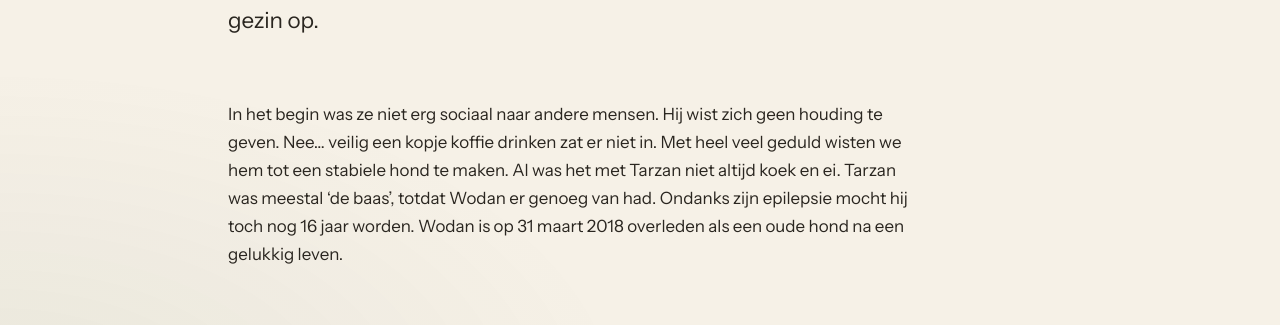
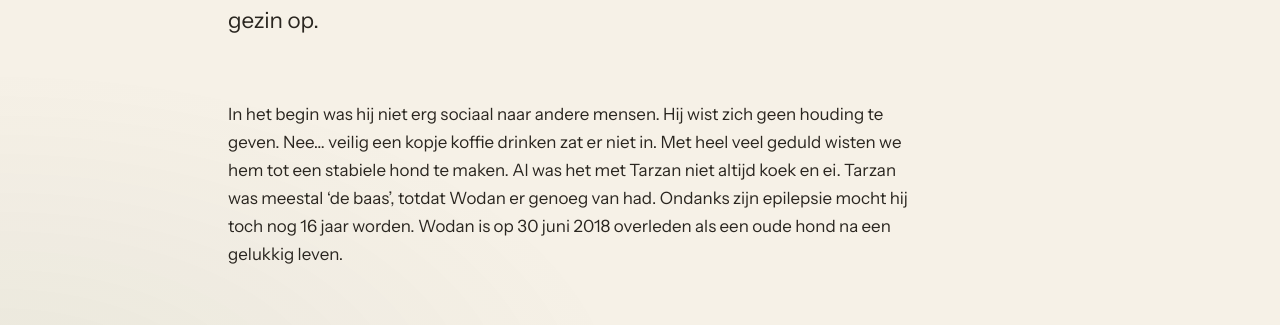
Before and after one commit to alexscheffer/familiescheffer, a Jekyll site: the page built from honden/wodan.html, in a window 1280 px wide. Shown: the part 486-811 px from the top of the page. Built offline with Jekyll 4.4.1, drawn with Linux system fonts in a browser that asks for light colours.

Commit message:
init 2026.06.05.16.30

```diff
--- a/honden/wodan.html
+++ b/honden/wodan.html
@@ -24,12 +24,12 @@ permalink: /honden/wodan/
 
   <section class="section">
     <p>
-      In het begin was ze niet erg sociaal naar andere mensen. Hij wist zich
+      In het begin was hij niet erg sociaal naar andere mensen. Hij wist zich
       geen houding te geven. Nee&hellip; veilig een kopje koffie drinken zat
       er niet in. Met heel veel geduld wisten we hem tot een stabiele hond te
       maken. Al was het met Tarzan niet altijd koek en ei. Tarzan was meestal
       &lsquo;de baas&rsquo;, totdat Wodan er genoeg van had. Ondanks zijn
-      epilepsie mocht hij toch nog 16 jaar worden. Wodan is op 31 maart 2018
+      epilepsie mocht hij toch nog 16 jaar worden. Wodan is op 30 juni 2018
       overleden als een oude hond na een gelukkig leven.
     </p>
   </section>
```
